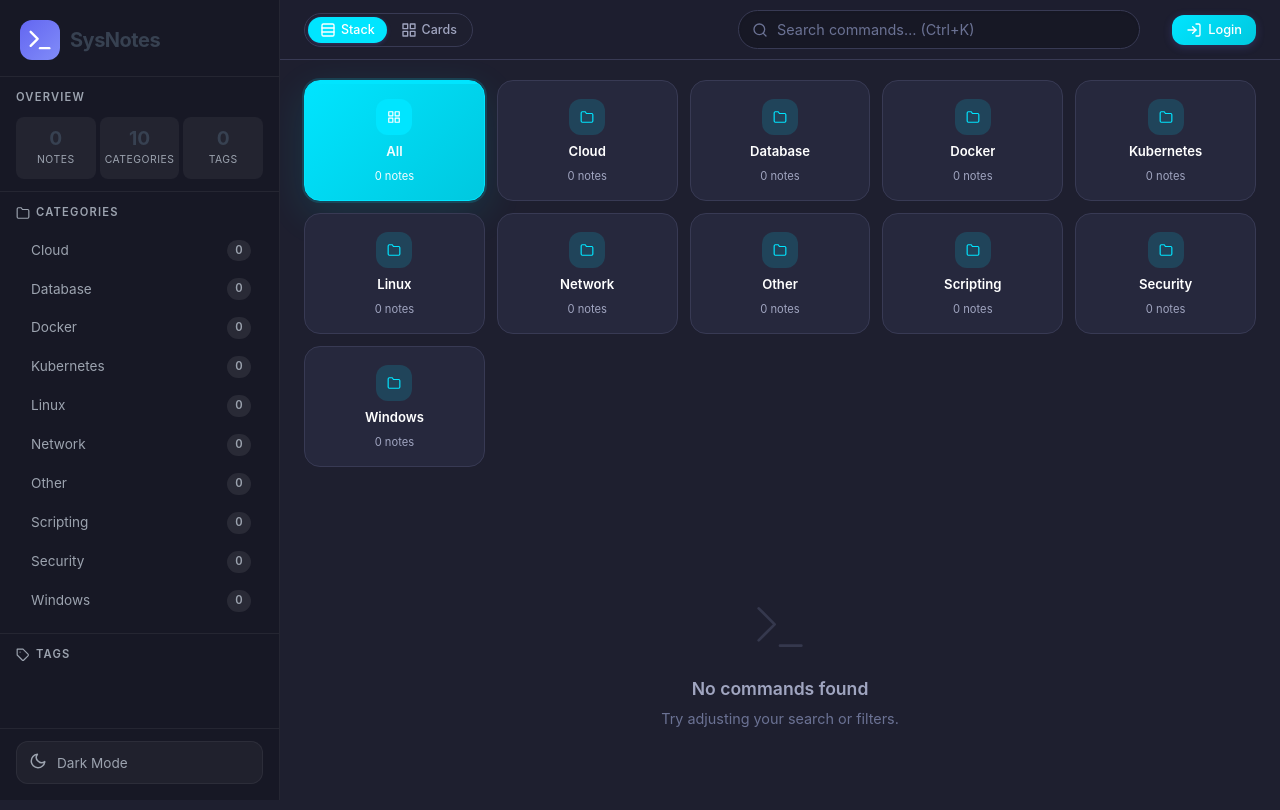
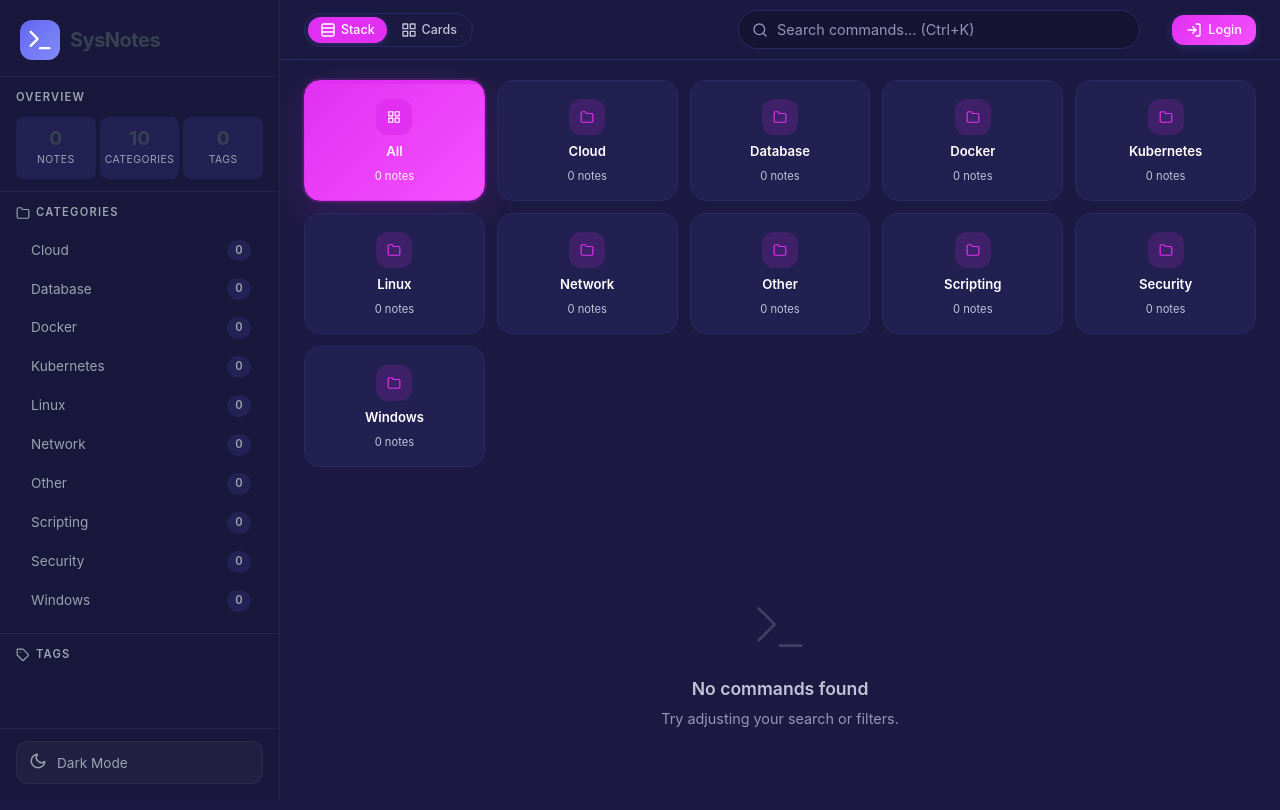
Before and after one commit to aloysiuspattath/sysnotes, a Flask app: page / in a window 1280 px wide. Run offline with Flask 3, Linux system fonts and the light colour scheme; data comes from the database, SQL or seed files in the repository; data that the repository does not hold is empty.

Commit message:
Refine Dark Theme with HSL tinted black background and magenta accent

```diff
--- a/static/index.css
+++ b/static/index.css
@@ -75,43 +75,43 @@
 
 /* ─── DARK THEME ─────────────────────────────────────── */
 [data-theme="dark"] {
-    --bg-primary: #1e1f2f;
-    --bg-secondary: #26283d;
-    --bg-sidebar: #171825;
-    --sidebar-hover: rgba(255, 255, 255, 0.05);
-    --sidebar-active: rgba(0, 229, 255, 0.15);
-    --sidebar-border: rgba(255, 255, 255, 0.05);
+    --bg-primary: hsl(243, 44%, 18%);
+    --bg-secondary: hsl(243, 44%, 22%);
+    --bg-sidebar: hsl(243, 44%, 16%);
+    --sidebar-hover: hsla(243, 44%, 30%, 0.5);
+    --sidebar-active: rgba(225, 48, 241, 0.15);
+    --sidebar-border: hsla(243, 44%, 25%, 0.5);
     --text-primary: #ffffff;
-    --text-secondary: #a0a5c0;
-    --text-tertiary: #6b7294;
-    --accent: #00e5ff; /* Cyan Accent */
-    --accent-hover: #00c8df;
-    --accent-glow: rgba(0, 229, 255, 0.35);
-    --accent-subtle: rgba(0, 229, 255, 0.15);
-    --danger: #ff33a1; /* Neon Pink/Magenta */
-    --danger-hover: #e02a8c;
-    --danger-bg: rgba(255, 51, 161, 0.15);
+    --text-secondary: hsl(243, 20%, 80%);
+    --text-tertiary: hsl(243, 20%, 65%);
+    --accent: #e130f1;
+    --accent-hover: #f550ff;
+    --accent-glow: rgba(225, 48, 241, 0.35);
+    --accent-subtle: rgba(225, 48, 241, 0.15);
+    --danger: #ff3366;
+    --danger-hover: #ff4d79;
+    --danger-bg: rgba(255, 51, 102, 0.15);
     --success: #00e676;
     --success-bg: rgba(0, 230, 118, 0.15);
-    --code-bg: #171825;
-    --code-text: #00e5ff; /* Cyan code */
-    --code-highlight: rgba(0, 229, 255, 0.15);
-    --card-shadow: 0 8px 30px rgba(10, 10, 15, 0.7);
-    --card-shadow-hover: 0 12px 40px rgba(0, 229, 255, 0.12);
-    --border: #383a54;
-    --border-light: #2d2e45;
-    --input-bg: #171825;
-    --overlay-bg: rgba(10, 10, 15, 0.85);
-    --toast-bg: #26283d;
+    --code-bg: hsl(243, 44%, 14%);
+    --code-text: #00e5ff;
+    --code-highlight: rgba(225, 48, 241, 0.15);
+    --card-shadow: 0 8px 30px hsla(243, 44%, 8%, 0.6);
+    --card-shadow-hover: 0 12px 40px rgba(225, 48, 241, 0.15);
+    --border: hsl(243, 44%, 28%);
+    --border-light: hsl(243, 44%, 24%);
+    --input-bg: hsl(243, 44%, 14%);
+    --overlay-bg: hsla(243, 44%, 10%, 0.85); /* Tinted black for overlays */
+    --toast-bg: hsl(243, 44%, 25%);
     --toast-text: #ffffff;
-    --topbar-bg: rgba(30, 31, 47, 0.85);
-    --topbar-border: #383a54;
-    --tag-bg: rgba(0, 229, 255, 0.15);
-    --tag-text: #00e5ff;
-    --tag-border: rgba(0, 229, 255, 0.3);
-    --badge-bg: rgba(255, 255, 255, 0.08);
-    --note-cmd-border: rgba(0, 229, 255, 0.45);
-    --note-cmd-glow: rgba(0, 229, 255, 0.15);
+    --topbar-bg: hsla(243, 44%, 18%, 0.85);
+    --topbar-border: hsl(243, 44%, 28%);
+    --tag-bg: rgba(225, 48, 241, 0.15);
+    --tag-text: #e130f1;
+    --tag-border: rgba(225, 48, 241, 0.3);
+    --badge-bg: hsla(243, 44%, 40%, 0.3);
+    --note-cmd-border: rgba(225, 48, 241, 0.45);
+    --note-cmd-glow: rgba(225, 48, 241, 0.15);
 }
 
 /* ─── BASE ───────────────────────────────────────────── */
--- a/templates/index.html
+++ b/templates/index.html
@@ -14,7 +14,7 @@
     <script src="static/vendor/quill/quill.js"></script>
     <script src="static/vendor/marked.min.js"></script>
     <script src="static/vendor/purify.min.js"></script>
-    <link rel="stylesheet" href="static/index.css?v=21">
+    <link rel="stylesheet" href="static/index.css?v=22">
 </head>
 <body>
 
```
